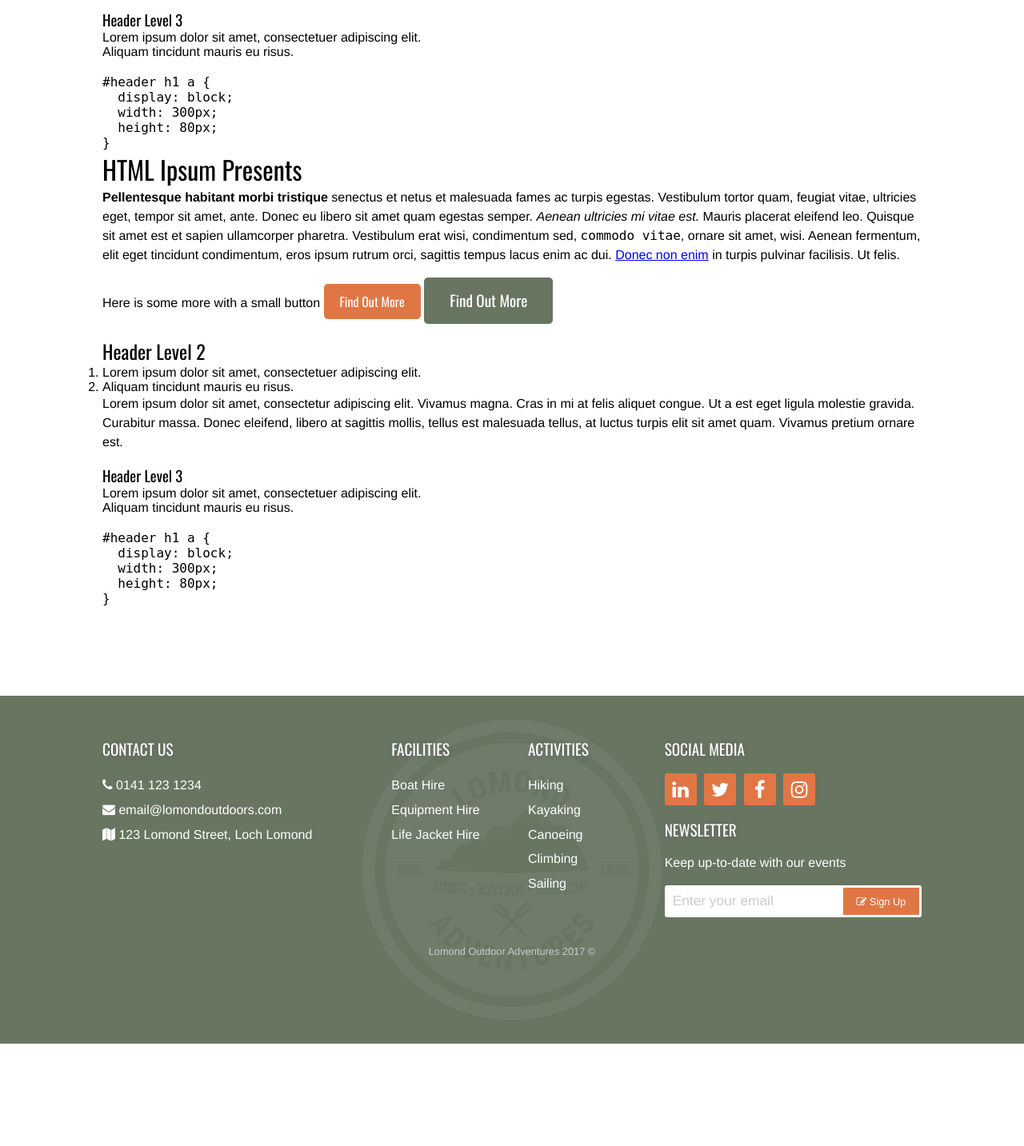
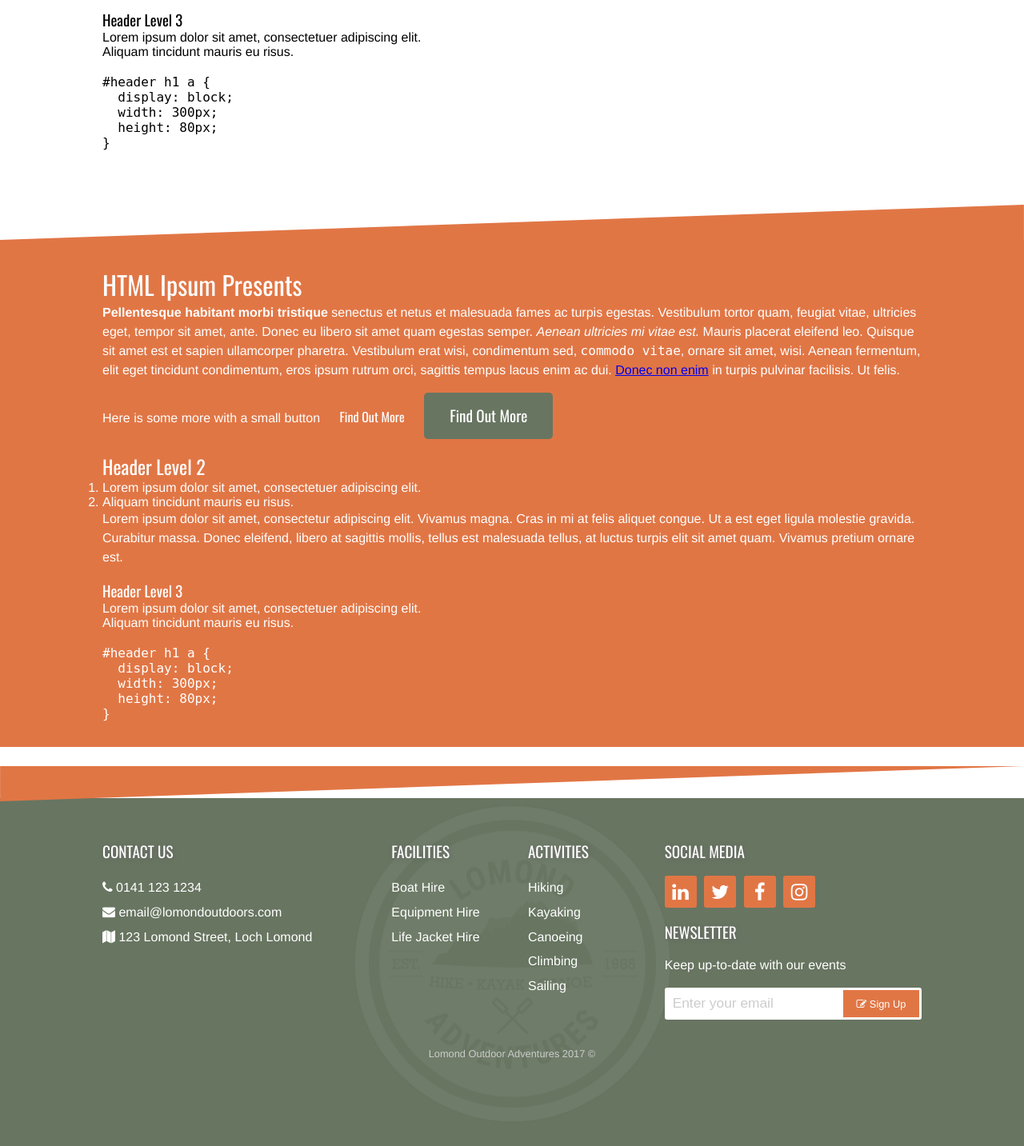
Before and after one commit to cjconnor24/OutdoorCentre, a PHP site: page / in a window 1280 px wide. Shown: the part 1972-3405 px from the top of the page at 80% size. Before the commit the page ends 3277 px from the top, so only its background shows below. Run offline with PHP 8.4, Linux system fonts and the light colour scheme.

Commit message:
Experimenting with Bands
Using SVG's to create slanted banded sections

```diff
--- a/css/styles.css
+++ b/css/styles.css
@@ -211,6 +211,35 @@ nav ul li a:hover::after {
     max-width:1536px;
     margin:0 auto;
 }
+
+.band {
+    background:#E17645;
+    color:#FFF;
+    padding:2em 0;
+    margin:2em 0;
+    position:relative;
+}
+.band::before {
+    content: '';
+    height:100px;
+    background:url('/img/band-top.svg') bottom center  no-repeat;
+    width:100%;
+    display:block;
+    position:absolute;
+    left:0;
+    top:-99px;
+}
+.band::after{
+    content: '';
+    height:100px;
+    background:url('/img/band-top.svg') top center  no-repeat;
+    transform: rotate(180deg);
+    width:100%;
+    display:block;
+    position:absolute;
+    left:0;
+    bottom:-100px);
+}
 .overlap {
     position:relative;
     top:-10vh;
@@ -255,8 +284,9 @@ nav ul li a:hover::after {
 footer {
     color:#FFF;
     padding:2em 0 5em 0;
-    background:url(/img/faded-logo@2x.png) center center no-repeat;
-    background-size: auto 100%;
+    background:url(/img/faded-logo@2x.png) bottom center no-repeat fixed;
+    background-size: auto;
+    /*background-attachment: ;*/
 }
 footer h2 {
     font-size:1.2em;
--- a/index.php
+++ b/index.php
@@ -85,9 +85,17 @@
     </div>
 
 <?php include('ipsum.php');?>
-<?php include('ipsum.php');?>
+
+
 
 </div>
+
+    <div class="band">
+        <div class="container">
+        <?php include('ipsum.php');?>
+        </div>
+
+    </div>
 
 </div>
 
```
Also changed, not shown: img/band-top.svg (added).
